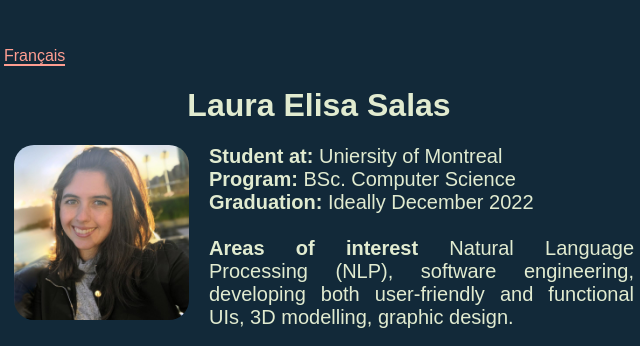
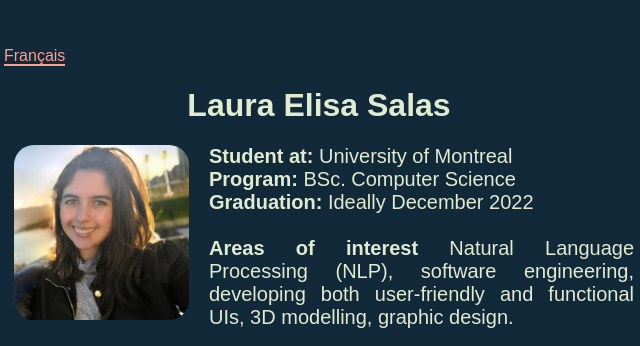
Before and after one commit to laura-salas/laurasalas.info, a plain HTML site: page index.html in a window 1280 px wide. Shown: the top 346 px of the page, 321-961 px from the left. Drawn offline with Linux system fonts and the light colour scheme; a web font is replaced by a local one.

Commit message:
Update index.html

```diff
--- a/index.html
+++ b/index.html
@@ -71,7 +71,7 @@
         <img src="loors.jpeg" style="margin: 0 20px 5px 10px; float: left; border-radius: 20px;" alt="photo laura salas">
 
 
-        <b>Student at:</b> Uniersity of Montreal <br>
+        <b>Student at:</b> University of Montreal <br>
         <b>Program:</b> BSc. Computer Science <br>
         <b>Graduation: </b> Ideally December 2022 <br><br>
 
```
